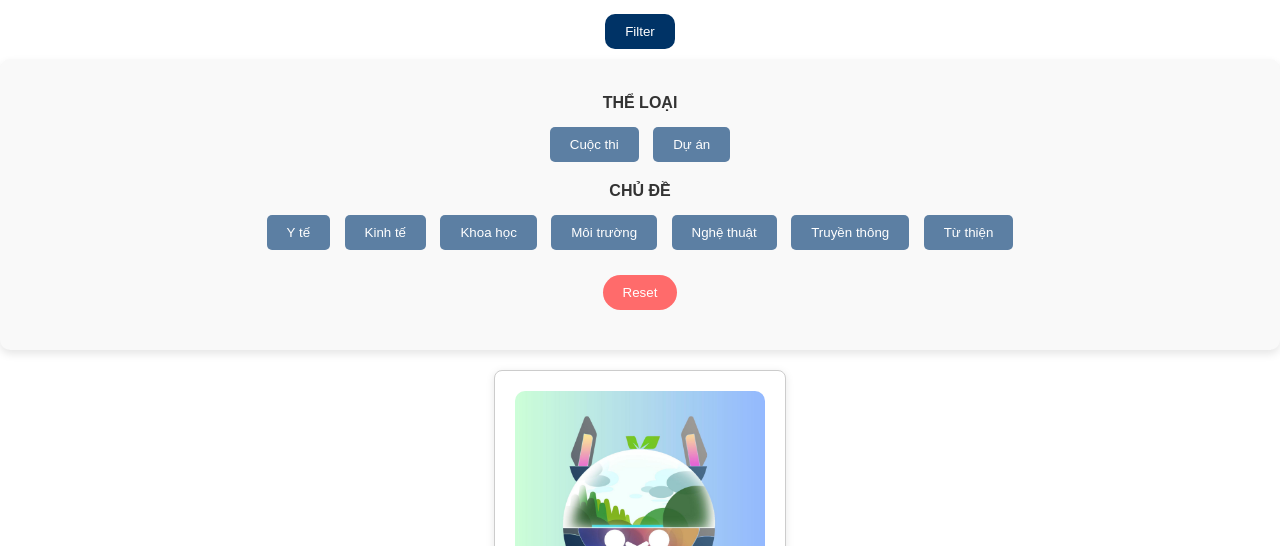
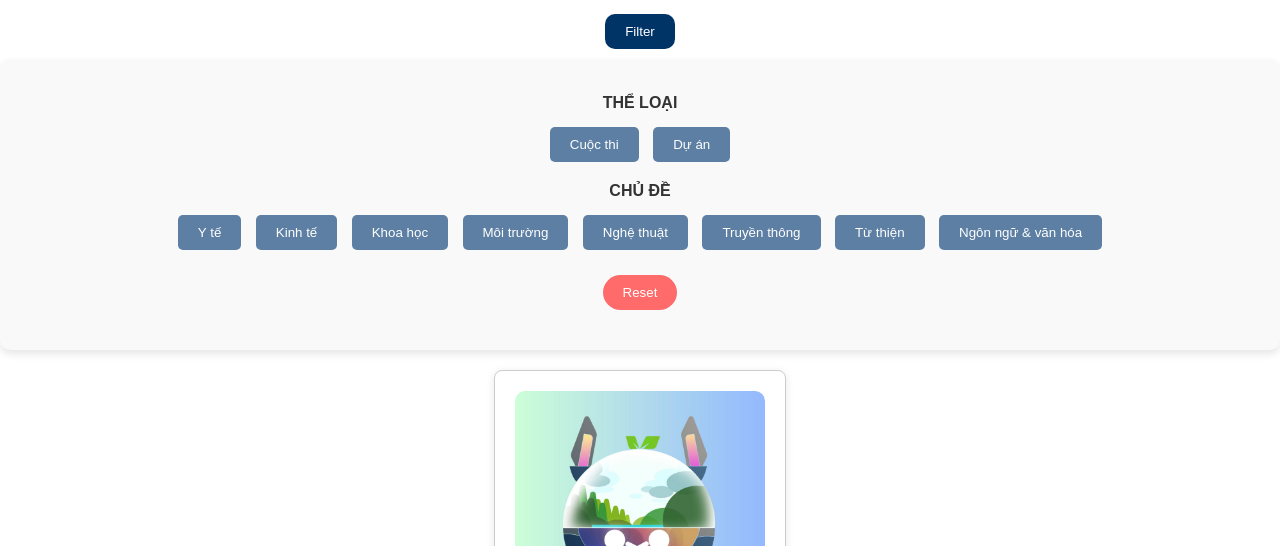
Before and after one commit to jordan155-bit/timkiemhdnk, a plain HTML site: page index.html in a window 1280 px wide. Both pictures are taken after a click on the button "Filter". Shown: the part 254-800 px from the top of the page. Drawn offline with nearby package versions, Linux system fonts and the light colour scheme.

Commit message:
Add files via upload

```diff
--- a/index.html
+++ b/index.html
@@ -43,6 +43,7 @@
                 <button class="tag-button" data-tag="arts">Nghệ thuật</button>
                 <button class="tag-button" data-tag="media">Truyền thông</button>
                 <button class="tag-button" data-tag="charity">Từ thiện</button>
+                <button class="tag-button" data-tag="Language & Culture">Ngôn ngữ & văn hóa</button>
             </div>
             <button class="reset-button">Reset</button>
         </div>
```
